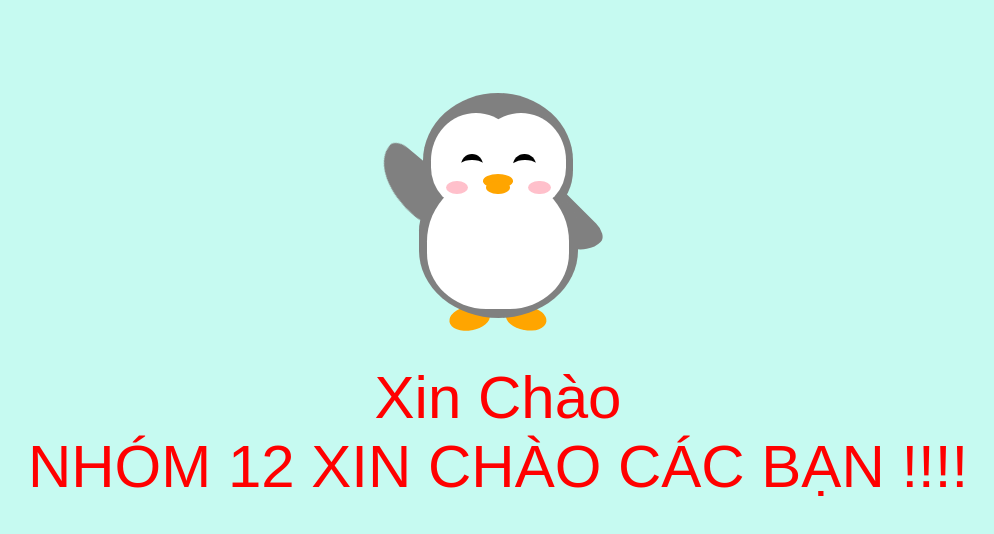
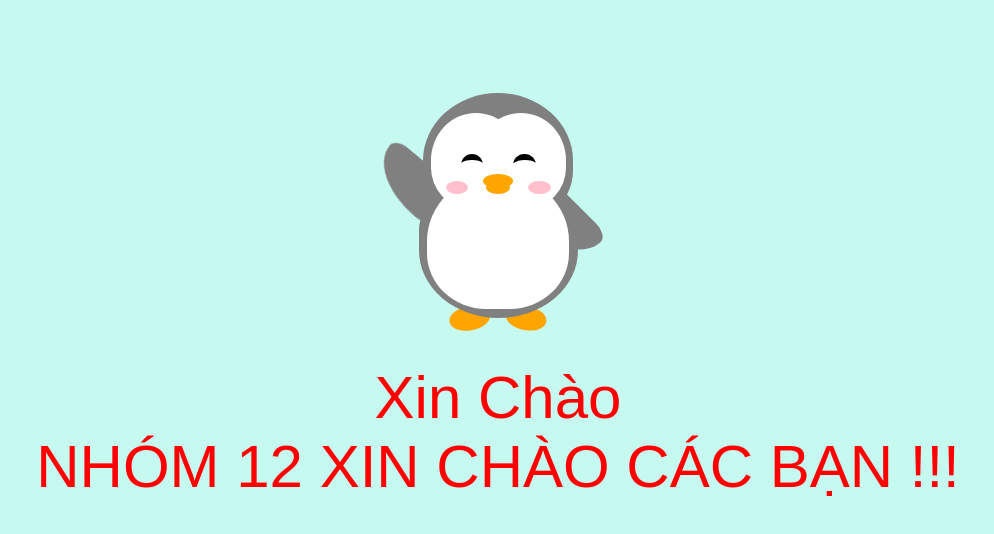
Before and after one commit to minhthong582000/docker-demo, a plain HTML site: page index.html in a window 1280 px wide. Shown: the whole page, without its empty margins (142-1136 px from the left). Drawn offline with Linux system fonts and the light colour scheme.

Commit message:
ci/cd test

```diff
--- a/index.html
+++ b/index.html
@@ -221,7 +221,7 @@
         <div class="monospace">
             Xin Chào
             <br />
-            NHÓM 12 XIN CHÀO CÁC BẠN !!!!
+            NHÓM 12 XIN CHÀO CÁC BẠN !!!
         </div>
     </body>
 </html>
```
